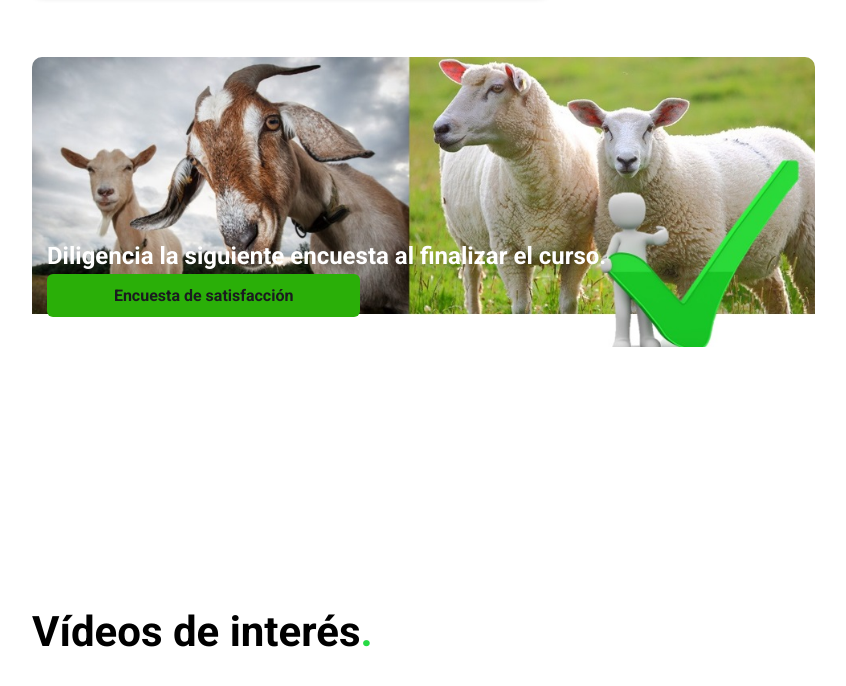
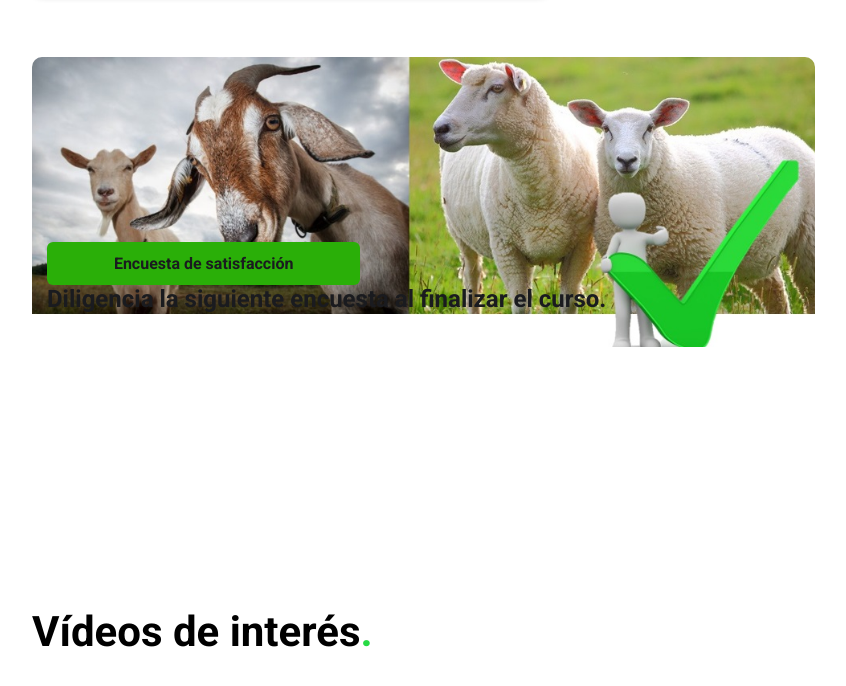
Before and after one commit to agroindustrial/caprinovino, a plain HTML site: page index.html in a window 1280 px wide. Shown: the part 3813-4499 px from the top of the page, without its empty margins (32-878 px from the left). Drawn offline with nearby package versions, Linux system fonts and the light colour scheme.

Commit message:
Update index.html

```diff
--- a/index.html
+++ b/index.html
@@ -157,8 +157,9 @@
                 <div class="background">
                     <img src="img/cabras.jpg" class="background__img">
                     <div class="background__text">
-                        <h3 class="background__title">Diligencia la siguiente encuesta al finalizar el curso.</h3>
+
                         <a href="https://forms.gle/6zf1H9xd9ufaYMLT9" target="blank" class="card__button" style="width:40%;">Encuesta de satisfacción</a>
+                        <h3 class="background__title" style="color: var(--black1);">Diligencia la siguiente encuesta al finalizar el curso.</h3>
                     </div>
                 </div>
             </article>
```
